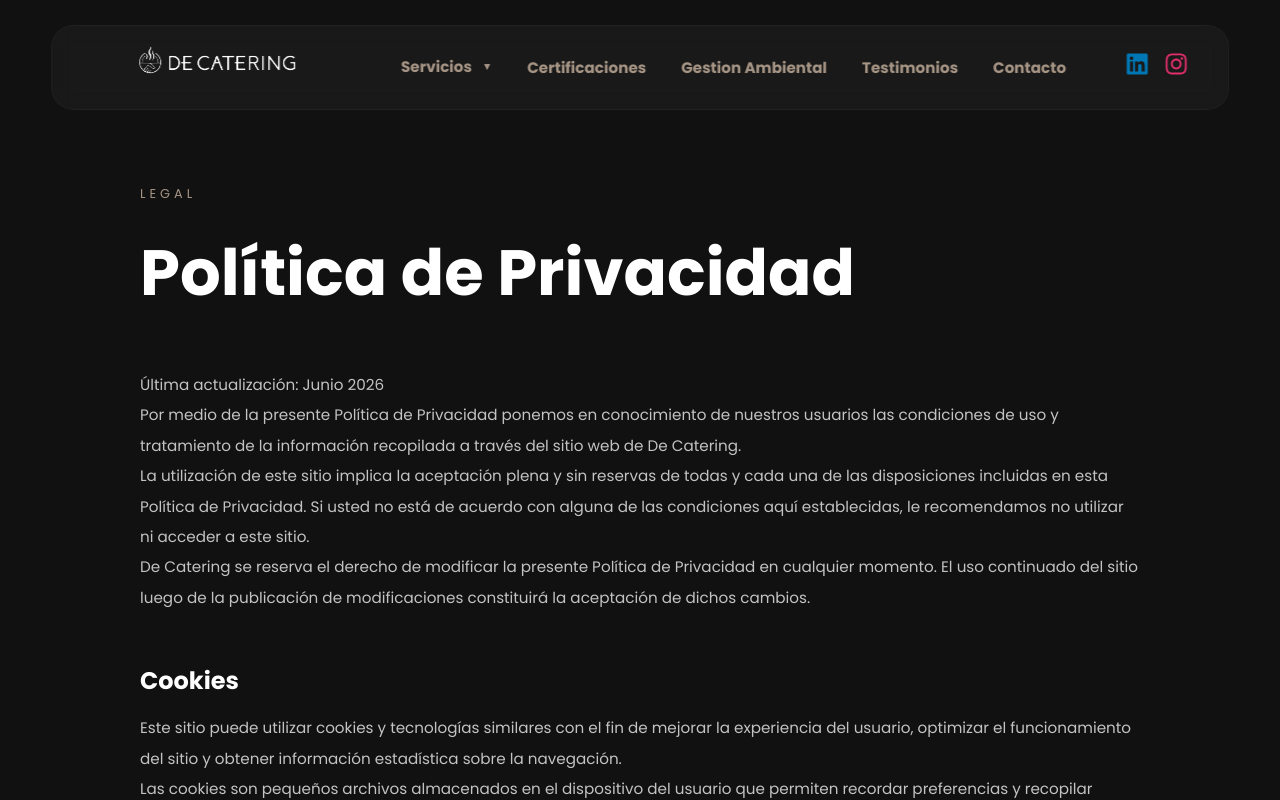
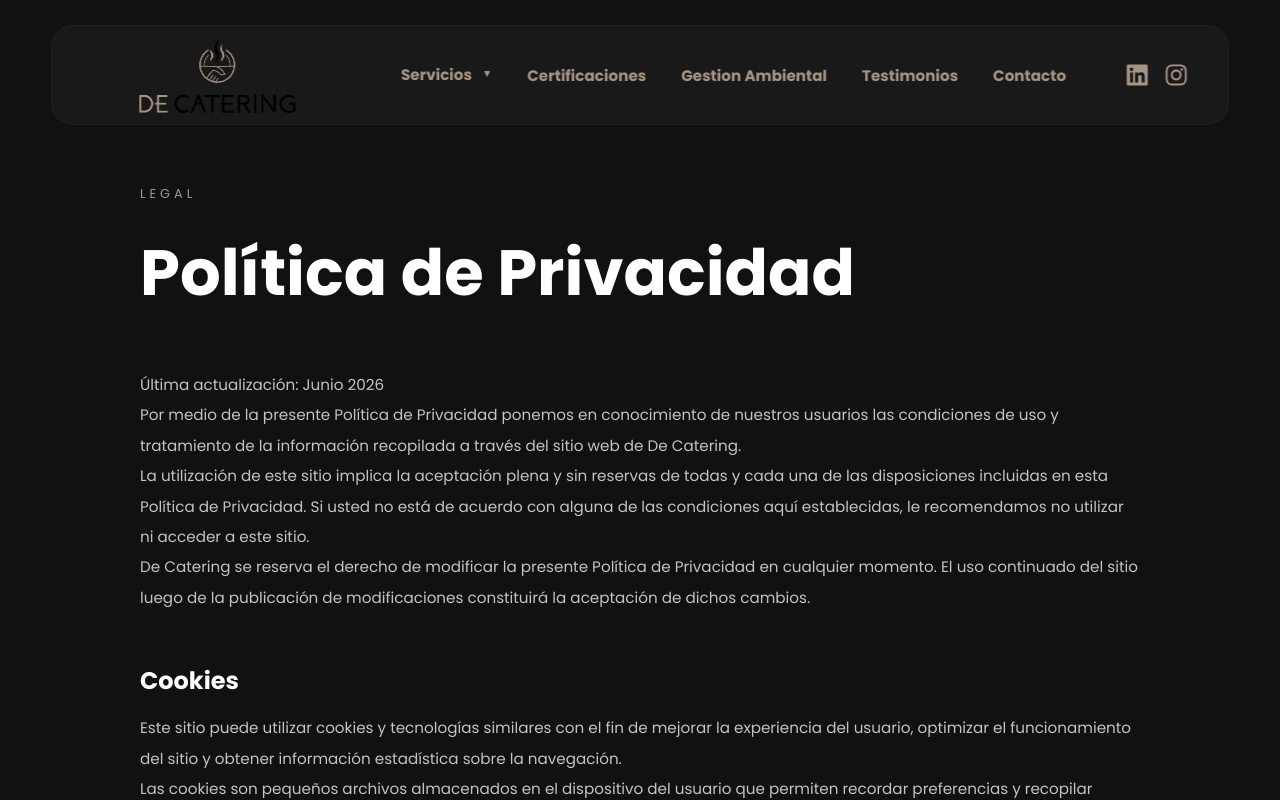
Before and after one commit to LucianoVerchelli/DeCatering, a React (Vite) app: page /DeCatering/politica-de-privacidad in a window 1280 px wide. Shown: the top 800 px of the page. Built offline with nearby package versions, Linux system fonts and the light colour scheme.

Commit message:
cambios en el logo

```diff
--- a/src/components/NavBar.jsx
+++ b/src/components/NavBar.jsx
@@ -8,7 +8,7 @@ import { IoClose } from "react-icons/io5";
 import { lenisInstance } from "./SmoothScroll";
 
 
-import logo from "../assets/logo-2-variante.svg";
+import logo from "../assets/logo-2-sinF.svg";
 
 function Navbar() {
   const [scrolled, setScrolled] = useState(false);
--- a/src/components/SocialLinks.jsx
+++ b/src/components/SocialLinks.jsx
@@ -1,24 +1,23 @@
 import { FaLinkedin, FaInstagram } from 'react-icons/fa';
+import "../styles/navbar.css";
 
 function SocialLinks() {
   return (
-    <div style={{ display: 'flex', gap: '15px', fontSize: '24px' }}>
-      {/* Icono de LinkedIn */}
+    <div className="social-links">
       <a
         href="https://linkedin.com/in/tu-usuario"
         target="_blank"
         rel="noopener noreferrer"
-        style={{ color: '#0077B5', transition: 'transform 0.2s', fontSize: '24px' }}
+        aria-label="LinkedIn de DeCatering"
       >
         <FaLinkedin />
       </a>
 
-      {/* Icono de Instagram */}
       <a
         href="https://instagram.com/decatering.empresarial"
         target="_blank"
         rel="noopener noreferrer"
-        style={{ color: '#E1306C', transition: 'transform 0.2s', fontSize: '24px' }}
+        aria-label="Instagram de DeCatering"
       >
         <FaInstagram />
       </a>
--- a/src/styles/Navbar.css
+++ b/src/styles/Navbar.css
@@ -28,7 +28,7 @@ body{
   width: 92%;
   max-width: 1400px;
 
-  height: 85px;
+  height: 100px;
 
   padding: 0 40px;
 
@@ -55,7 +55,7 @@ body{
 
   top: 10px;
 
-  height: 85px;
+  height: 100px;
 
   background: #1111110e;
 
@@ -70,7 +70,7 @@ body{
 
 .logo img{
 
-  width: 200px;
+  width: 100px;
 
   color: #a69585;
 
@@ -505,6 +505,9 @@ body{
 
     width: 160px;
   }
+  .social-links {
+    display: none !important;
+  }
 
 }
 
@@ -542,3 +545,32 @@ body{
   }
 
 }
+
+/* REDES SOCIALES */
+
+.social-links {
+  display: flex;
+  align-items: center;
+  gap: 15px;
+  font-size: 24px;
+}
+
+.social-links a {
+  display: flex;
+  align-items: center;
+  text-decoration: none;
+  color: #a69585;
+  transition: 0.3s ease;
+}
+
+.social-links a:hover {
+  color: #ffffff;
+}
+
+/* TABLET Y MOBILE */
+
+@media (max-width: 1100px) {
+  .social-links {
+    display: none !important;
+  }
+}
```
